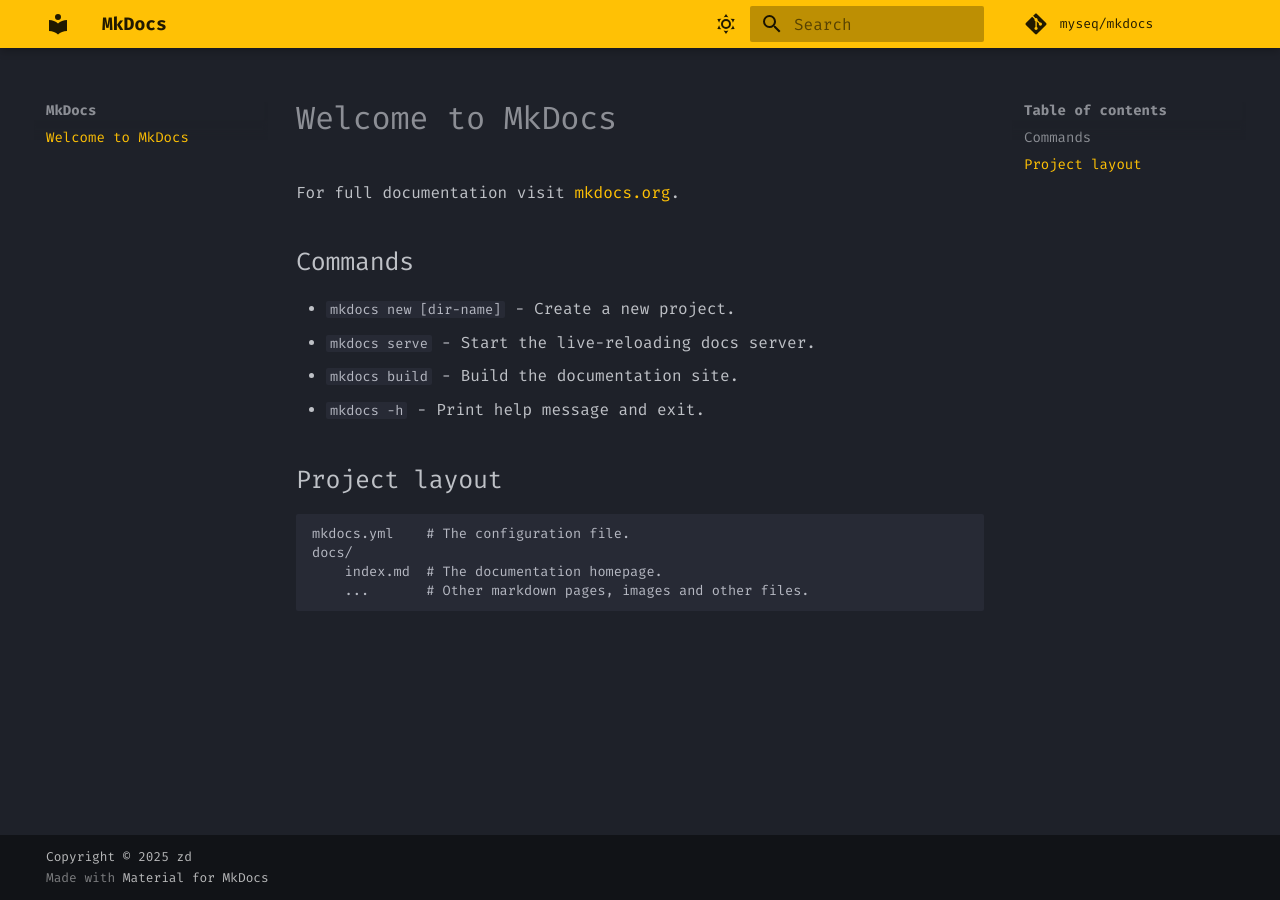
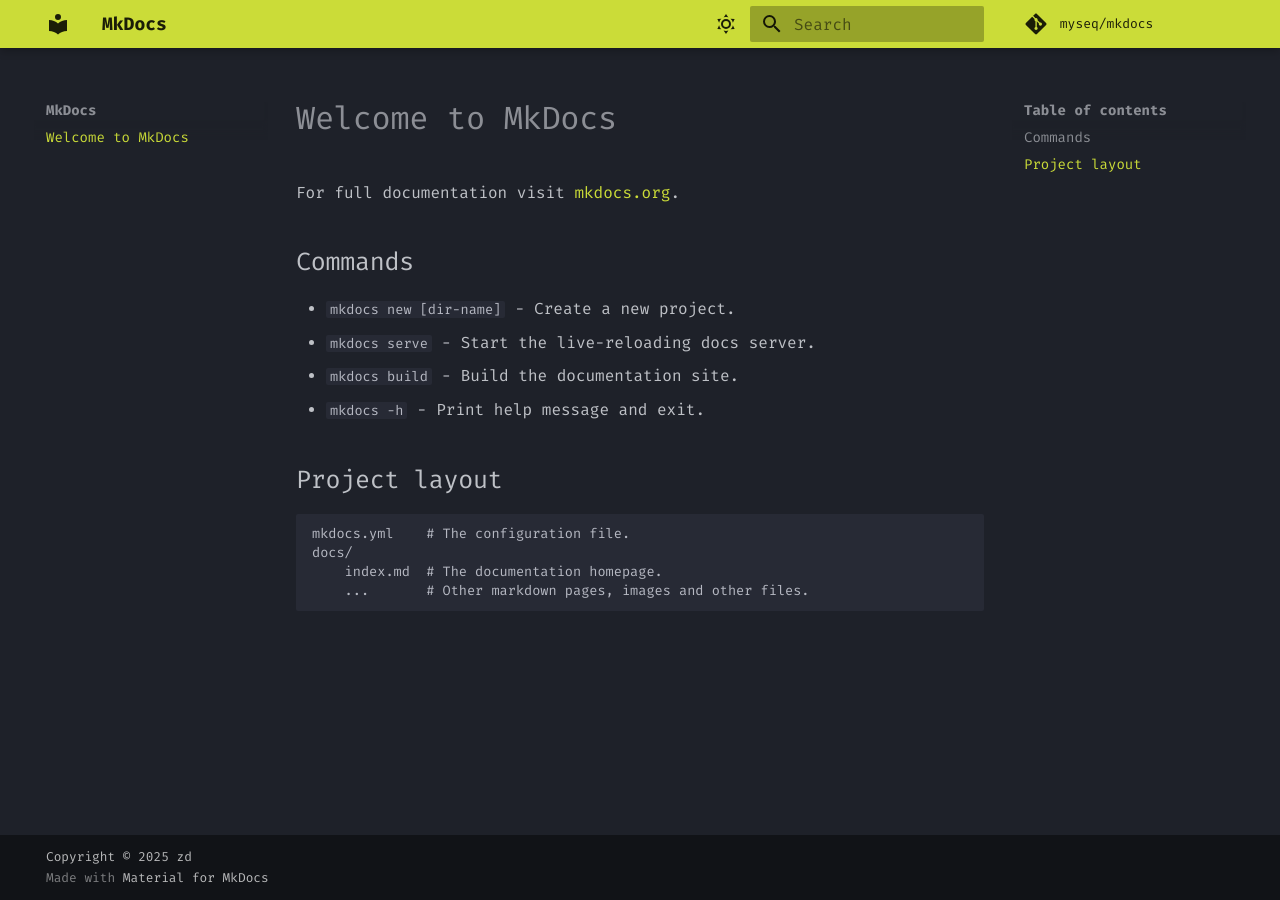
Before and after one commit to myseq/mkdocs, an MkDocs documentation site: the page built from docs/index.md, in a window 1280 px wide. Built offline with MkDocs 1.6.1 and Material for MkDocs 9.7.7, drawn with Linux system fonts in a browser that asks for light colours; comment, search, counter and statistics services are not loaded.

Commit message:
update theme colors

```diff
--- a/mkdocs.yml
+++ b/mkdocs.yml
@@ -18,8 +18,8 @@
 
     # Palette toggle for dark mode (default)
     - scheme: slate
-      accent: lime
-      primary: amber
+      accent: amber
+      primary: lime
       toggle:
         icon: material/brightness-4
         icon: material/weather-sunny
```
